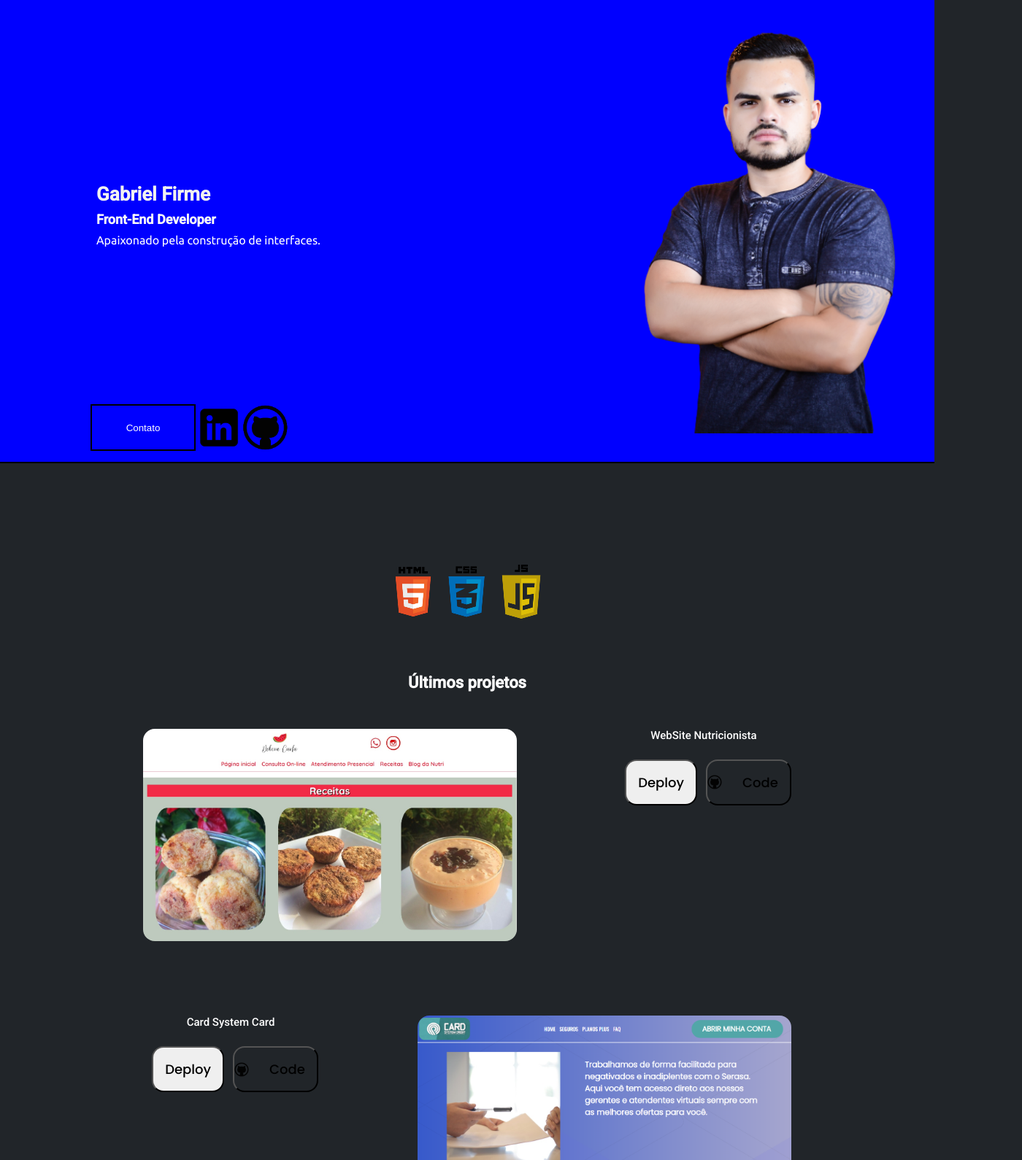
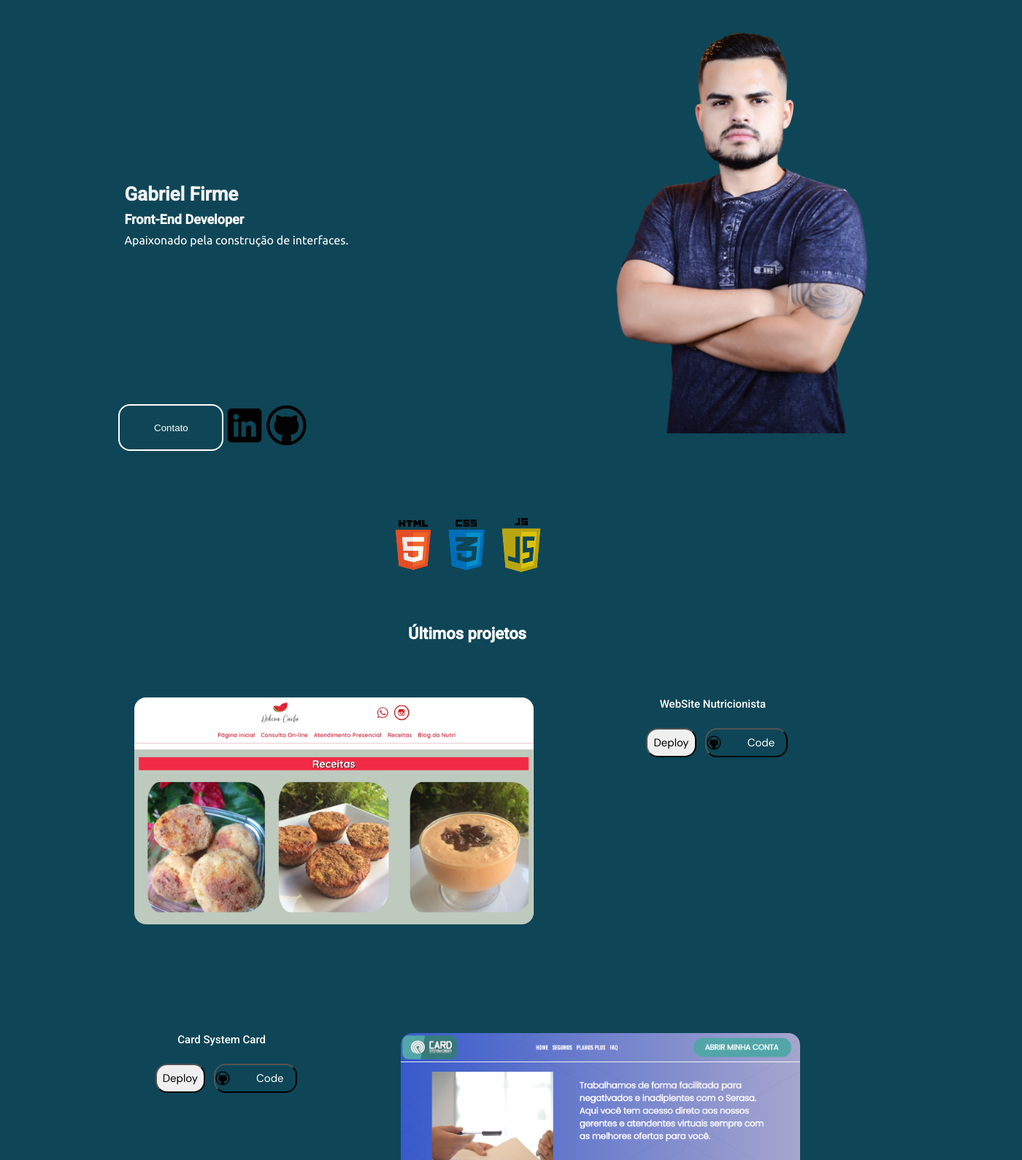
Before and after one commit to Gabrielfirme/landing_page_dev, a plain HTML site: page index.html in a window 1280 px wide. Shown: the part 101-1691 px from the top of the page at 73% size, 1400 px wide, since content can reach past the window. Drawn offline with Linux system fonts and the light colour scheme.

Commit message:
:iphone: Stylle
*telas adaptadas para mobile de tela de gama de baixa a média resolução;

```diff
--- a/css/content_main.css
+++ b/css/content_main.css
@@ -1,6 +1,8 @@
 @charset "UTF-8";
 body {
-    background:#151515a2;
+    background: rgba(4, 62, 80, 0.958);
+
+
 }
 
 #main_content_landing{
@@ -17,7 +19,7 @@ body {
 
 .content_app_personal{
     width: 100%;
-    margin: 1vh auto;
+    margin: 1vh auto -23vh;
 
 
 
@@ -60,6 +62,8 @@ body {
 #button_contact{
     background:none;
     width: 18vh;
+    border-radius:2vh;
+    border: .5vh solid var(--color1 );
 
 }
 #button_contact a{
@@ -92,10 +96,8 @@ body {
         margin:0 auto ;
     }
     #home_show{
-
         display: flex;
         margin-top:1vh;
-
 
     }
 
@@ -103,12 +105,7 @@ body {
     .content_app_personal{
         width: 94%;
         margin: 1vh auto;
-        height: 80vh;
-
-
-
-        padding: auto 2vh;
-        border-bottom: 2px solid black;
+        height: 72vh;
 
 
     }
@@ -135,8 +132,7 @@ body {
         padding:  auto 2vh;
     }
     .card_botoes{
-        position: relative;
-        bottom: 50%;
+
         width:30%;
         box-sizing: border-box;
         display: flex;
@@ -147,8 +143,11 @@ body {
 
     #button_contact{
         background:none;
-        width: 18vh;
-        border: 2px solid var(--color2);
+        width: 25vh;
+        height: 8vh;
+        padding: 2vh;
+        border: 2px solid var(--color1);
+        border-radius: 2vh;
 
     }
 
@@ -174,10 +173,11 @@ body {
 
     }
     .tecs{
-        width: 30%;
+        width: 100%;
         margin:0 auto;
         display: flex;
         justify-content: center;
+
 
 
 
@@ -193,7 +193,9 @@ body {
 }
 @media screen and (min-width:1024px) {
     body {
-        background:#212529;
+
+        background: rgba(4, 62, 80, 0.958);
+        width: 100%;
     }
 
     #main_content_landing{
@@ -203,18 +205,16 @@ body {
         width: 100%;
         display: flex;
         margin-top:1vh;
+        border: none;
 
 
     }
 
 
     .content_app_personal{
-        width: 100%;
+        width: 94%;
         margin: 1vh auto;
-
-        background-color: blue;
-
-        padding: auto 2vh;
+        height: 72vh;
 
     }
     .card__descricao{
@@ -272,12 +272,15 @@ body {
 
     }
     .tecs{
+        width: 80%;
         display: flex;
         justify-content: center;
         margin-top: 10%;
 
     }
-
+    .card_botoes{
+        width: 80%;
+    }
     .apresentation__imagem{
         width: 55vh;
 
--- a/css/footer.css
+++ b/css/footer.css
@@ -63,6 +63,7 @@ form{
     .main__footer{
         width: 100%;
         margin: 0 auto;
+        border: none;
 
 
 
@@ -72,6 +73,7 @@ form{
         flex-direction: column;
         justify-content: center;
         text-align: center;
+        border: none;
 
         padding: 3vh;
     }
@@ -97,11 +99,12 @@ form{
 
     }
     .btn_contact_me{
-        width: 20vh;
+        width: 40vh;
         margin: 0 auto;
         margin-top: 2vh;
         padding: 1vh;
         border-radius: 1vh;
+        cursor: pointer;
     }
 
 
--- a/css/projects.css
+++ b/css/projects.css
@@ -1,6 +1,9 @@
 @charset "UTF-8";
 .projects{
     width: 100%;
+    margin: 0 auto;
+    padding-left: 2vh;
+    padding-right: 2vh;
 }
 .title_projects{
     font: normal 600 22px "roboto";
@@ -11,21 +14,22 @@
     text-decoration: none;
 }
 .project_web_nutri{
-    width: auto;
+    width: 94%;
+    margin: 0 auto;
 
     display: flex;
-    justify-content: space-between;
-    padding: 2.5% auto;
-    margin-bottom: 20%;
+
+    padding: 2.5% 4%;
+    margin-bottom: 10%;
 }
 ._title_content_second_pjt{
-    font: normal 00 15px "roboto";
+    font: normal 500 15px "roboto";
     color: var(--color1);
     text-align: center;
 }
 .pictrue_website_show{
-  width: 40%;
-  border-radius: 2vh;
+  width: 50%;
+  border-radius: 1vh;
 
 
 }
@@ -33,18 +37,65 @@
     display: flex;
 }
 
+.card_buttons{
+    width: 90%;
+    display: flex;
+
+}
 .buttons{
+    width: 20vh;
     display: flex;
-    justify-content: center;
+    justify-content: ;
     align-items: center;
-    margin-top: 10%;
+    margin-top: 5%;
+
+
 }
+li{
+    margin-left: 5%;
+    cursor: pointer;
+
+}
+
+.btn_code{
+    color: var(--color1);
+}
+.btn_codes_demo{
+    font: normal 400 15px var(--font3);
+   padding: 1vh;
+   border-radius: 2vh;
+   cursor: pointer;
+
+}
+
+.btn_codes_code{
+    font: normal 400 15px var(--font3);
+    padding: 1vh;
+    border-radius: 2vh;
+    background: url(../img/btn_cat.png) no-repeat left center;
+    cursor: pointer;
+;
+
+}
+.btn_codes_demo a{
+    text-decoration: none;
+    color: var(--color2);
+
+
+}
+.btn_codes_code a{
+    text-decoration: none;
+    color: #fff;
+    padding-left: 2vh;
+}
+
 
 .title_footer{
     font: normal 500 25px "roboto,sans-serif";
     color: #fff;
     text-align: center;
 }
+
 
 @media screen and (min-width:780px) {
 
@@ -63,26 +114,37 @@
         text-shadow: 2px 2px solid var(--color2);
     }
     .project_web_nutri{
-        width: auto;
-
+        width:100%;
         display: flex;
-        justify-content: space-around;
+        justify-content: space-between;
         padding: 2.5% auto;
         margin-bottom: 10%;
     }
     ._title_content_second_pjt{
         font: normal 500 15px "roboto";
         color: var(--color1);
-        text-align: center;
+
     }
     .pictrue_website_show{
-      width: 50%;
+      width: 60%;
       border-radius: 2vh;
 
 
     }
     .info{
         display: flex;
+    }
+    .card_buttons_nutri{
+        display: flex;
+        flex-direction: column;
+        align-items: center;
+
+    }
+    .card_buttons_card{
+        display: flex;
+        flex-direction: column;
+        align-items: center;
+
     }
 
     .buttons{
@@ -100,22 +162,36 @@
 
     }
 
+    .btn_code{
+        color: var(--color1);
+    }
     .btn_codes_demo{
-        font: normal 500 18px var(--font2);
-       padding: 2vh;
+        font: normal 400 15px var(--font3);
+       padding: 1vh;
        border-radius: 2vh;
        cursor: pointer;
 
     }
 
     .btn_codes_code{
-        font: normal 500 18px var(--font2);
-        padding: 2vh 2vh 2vh 6vh;
+        font: normal 400 15px var(--font3);
+        padding: 1vh 2vh;
         border-radius: 2vh;
         background: url(../img/btn_cat.png) no-repeat left center;
         cursor: pointer;
 ;
 
+    }
+    .btn_codes_demo a{
+        text-decoration: none;
+        color: var(--color2);
+
+
+    }
+    .btn_codes_code a{
+        text-decoration: none;
+        color: #fff;
+        padding-left: 5vh;
     }
 
     .title_footer{
@@ -129,3 +205,19 @@
 
 
 }
+
+@media screen and (min-width:1024px) {
+
+
+    .projects{
+        width: 80%;
+        margin: 0 auto;
+    }
+
+
+
+
+
+
+
+}
--- a/index.html
+++ b/index.html
@@ -5,15 +5,15 @@
     <meta http-equiv="X-UA-Compatible" content="IE=edge">
     <meta name="viewport" content="width=device-width, initial-scale=1.0">
     <link rel="stylesheet" href="css/reset.css">
+    <title> Portfólio Gabriel Firme  </title>
     <link rel="stylesheet" href="css/stylle.css">
-    <link href="https://fonts.googleapis.com/icon?family=Material+Icons" rel="stylesheet">
-    <title> Portfólio Gabriel Firme  </title>
-    <script src="main.js"></script>
+    <script src="js/main.js" defer></script>
+
 </head>
 <body>
     <!--header page com menu nav-->
     <header id="main_header">
-        <h1 class="title_principal">Portfólio</h1>
+        <h1 class="title_principal"> Portfólio </h1>
         <nav class="nav-menu">
 
             <ul class="menu">
@@ -50,9 +50,6 @@
                         <img src="img/pngwing.com.png" alt="">
                         <img src="img/pngwing.com (1).png" alt="">
 
-
-
-
                 </div>
             </div>
 
@@ -73,13 +70,13 @@
 
             <img src="img/banner.jpg" class="pictrue_website_show" alt="">
 
-                        <div class="card_buttons">
+                        <div class="card_buttons_nutri">
                             <h2 class="_title_content_second_pjt" > WebSite Nutricionista </h2>
                             <ul class="buttons">
 
-                                <li><button class="btn_codes_demo"> Deploy<a href=" https://gabrielfirme.github.io/site_nutricionista_debora/"></a></button></li>
+                               <li><button class="btn_codes_demo"><a href="https://gabrielfirme.github.io/Card-System-Credit/" class="btn_codes">Deploy</a></button></li>
 
-                                <li><button class="btn_codes_code"> Code <a href="https://github.com/Gabrielfirme/site_nutricionista_debora" ></a></button></li>
+                                <li><button class="btn_codes_code"> <a href="https://github.com/Gabrielfirme/site_nutricionista_debora" >  Code </a></button></li>
                             </ul>
 
                         </div>
@@ -93,15 +90,14 @@
 
 
 
-                        <div class="card_buttons">
+                        <div class="card_buttons_card">
                             <h2 class="_title_content_second_pjt" > Card System Card </h2>
+                            <!-- Botões para acesso direto apenas com o evento do click ao  Deploy e Code dos projetos hospedados no GitHub.-->
                             <ul class="buttons">
 
-                                <li>
-                                    <button class="btn_codes_demo"> Deploy <a href="https://gabrielfirme.github.io/Card-System-Credit/" class="btn_codes"></a></button></li>
+                                <li><button class="btn_codes_demo"><a href="https://gabrielfirme.github.io/Card-System-Credit/" class="btn_codes">Deploy</a></button></li>
 
-                                    <li><button class="btn_codes_code"> Code <a href= "https://github.com/Gabrielfirme/Card-System-Credit" class="btn_codes"></a></button>
-                                </li>
+                                <li><button class="btn_codes_code"><a href= "https://github.com/Gabrielfirme/Card-System-Credit" class="btn_codes"> Code </a></button></li>
                             </ul>
 
                         </div>
@@ -118,20 +114,20 @@
     <h3 class="title_footer">Contato</h3>
     <section id="main_footer">
 
-        <form >
+        <form id="form" >
             <label for="Name" class="label__foot"> Nome </label>
-            <input type="text" name="name" id="name " class="input_footer">
+            <input type="text" id="name " class="input_footer" placeholder="Ex: Pedro Texeira">
 
             <label for="mail" class="label__foot"> Email </label>
-            <input type="email" class="input_footer" placeholder="Deixe aqui seu email para nos comunicarmos">
+            <input type="email" id="email" class="input_footer" placeholder="Digite aqui seu email" >
 
-            <label for="mensagem" class="label__foot"> Mensagem </label>
-            <input type="text" name="mensagem" id="mensagem" class="input_footer">
+            <label for="message" class="label__foot"> Mensagem: </label>
+            <textarea  cols="30" rows="5" id="message" class="input_footer" ></textarea>
 
-            <button type="submit" class="btn_contact_me"> Contacte me </button>
+            <button type="submit" class="btn_contact_me"> Contate me </button>
         </form>
     </section>
 </footer>
-<script src="main.js"></script>
+
 </body>
 </html>
--- /dev/null
+++ b/js/main.js
@@ -0,0 +1,48 @@
+const form = document.querySelector("#form");
+const nameInput = document.querySelector ("#name");
+const emailInput = document.querySelector("#email");
+const messageTextarea = document.querySelector("#message");
+
+form.addEventListener("submit", (event) => {
+        event.preventDefault();
+
+    // Verifica se o nome esta vazio
+    if(nameInput.value ===""){
+        alert("Por favor preencha com seu seu nome");
+        return;
+    }
+    //Verifica se o email preenchido é valido
+
+    if(emailInput.value === "" || !isEmailValid(emailInput.value)){
+        alert("Por favor preencha o seu email");
+        return;
+    }
+
+    if(messageTextarea.value === "") {
+     alert("Por favor, preencha o campo");
+     return;
+
+    }
+
+    // Se todos os campos estiverem corretamente preenchidos, envie o form
+    form.submit();
+});
+
+
+function isEmailValid(email) {
+    //criação de uma regex para valkidar o email
+
+    const emailRegex = new RegExp(
+
+        //usuario12@host.com
+        /^[a-zA-Z0-9._-]+@[a-zA-Z0-9._-]+\.[a-zA-Z]{2,}$/
+    );
+
+    if (emailRegex.teste(email)) {
+        return true;
+    }
+
+    return false;
+}
+
+console.log(form);
```
Also changed, not shown: css/header.css (+45 -1 lines), main.js (deleted), 1 other file.
